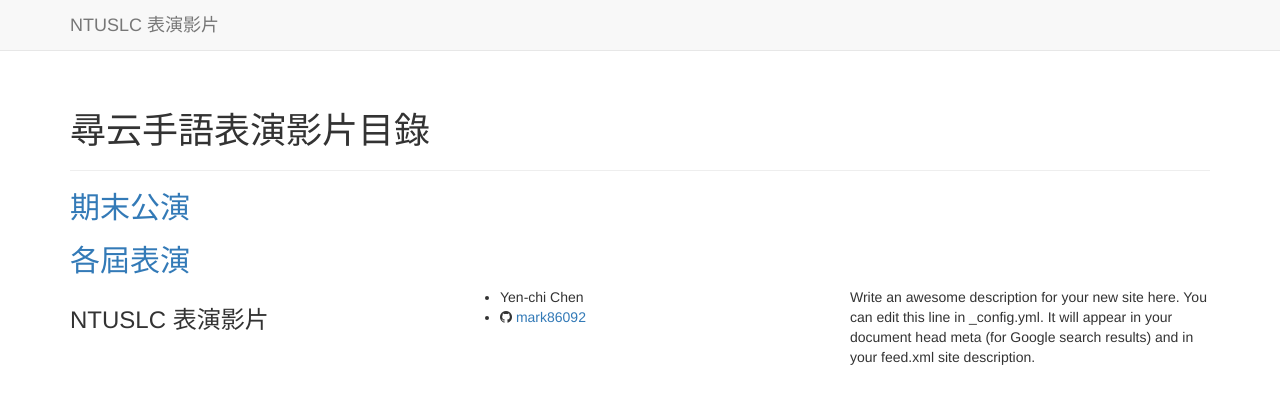
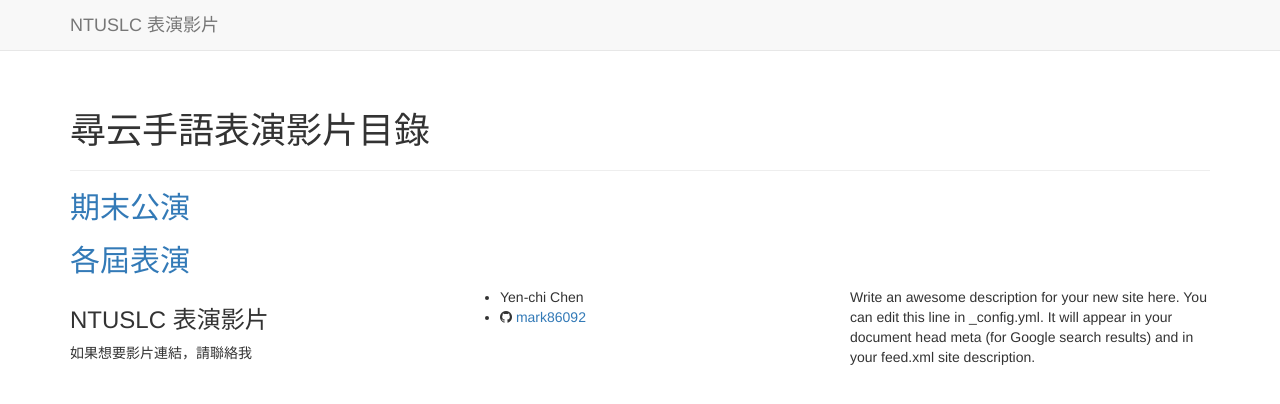
Before and after one commit to mark86092/ntuslc, a Jekyll site: the page built from index.md, in a window 1280 px wide. Shown: the top 404 px of the page. Built offline with Jekyll 4.4.1, drawn with Linux system fonts in a browser that asks for light colours; nearby versions of some CDN libraries.

Commit message:
more message

```diff
--- a/_includes/footer.html
+++ b/_includes/footer.html
@@ -1,6 +1,7 @@
 <footer class="row">
   <div class="col-md-4">
     <h3 class="footer-heading">{{ site.title }}</h3>
+    <p>如果想要影片連結，請聯絡我</p>
   </div>
   <div class="col-md-4">
     <ul class="contact-list">
```
